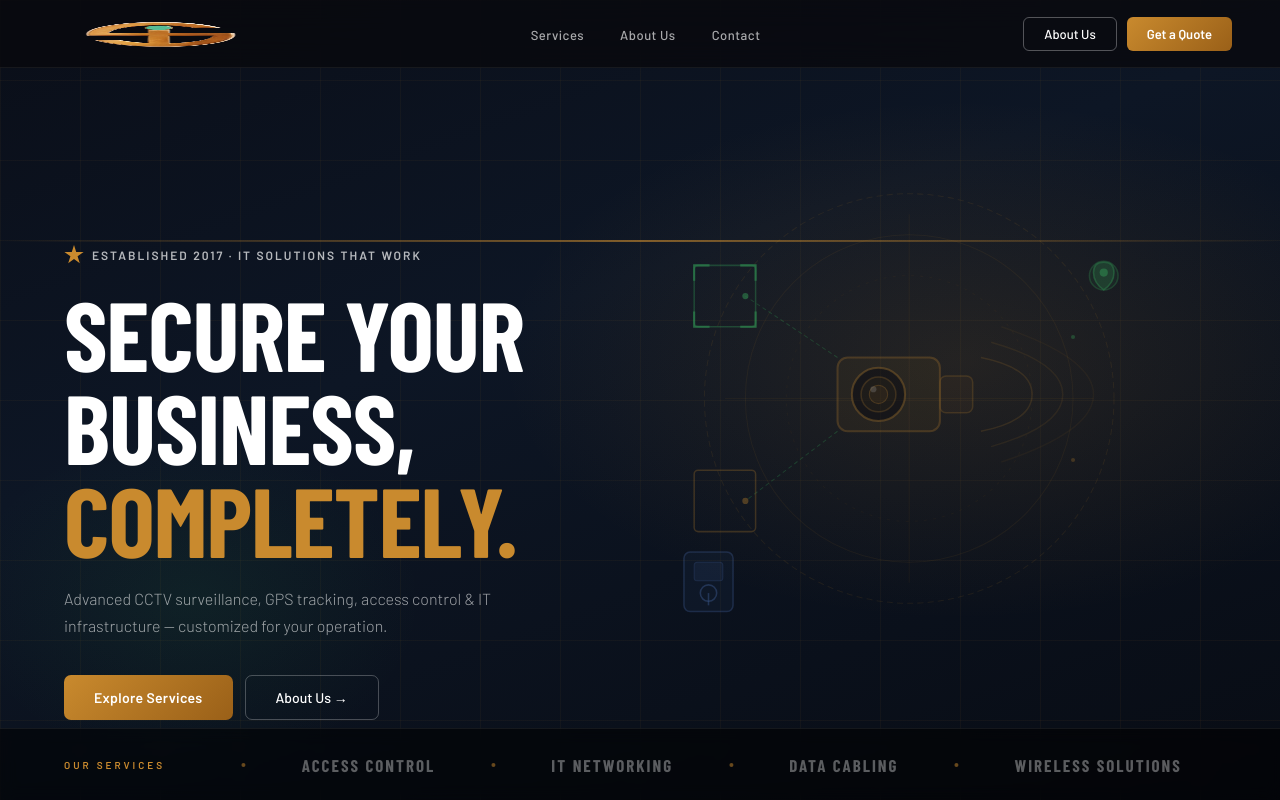
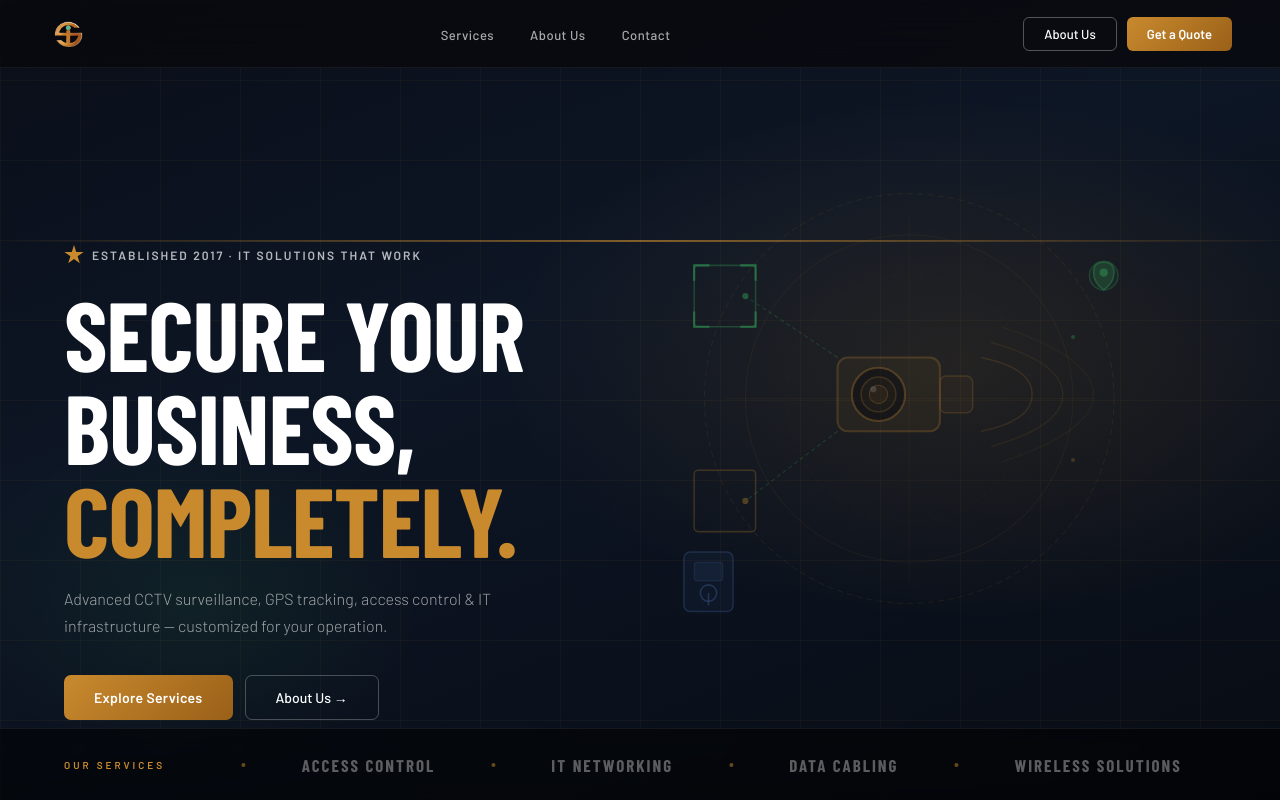
Before and after one commit to jrdnlrs/SIS, a website: page index.html in a window 1280 px wide. Shown: the top 800 px of the page. Drawn offline with nearby package versions, Linux system fonts and the light colour scheme; a web font is replaced by a local one.

Commit message:
Update index.html

```diff
--- a/index.html
+++ b/index.html
@@ -12,7 +12,7 @@
 <!-- ═══ NAV ═══ -->
 <nav>
   <a class="nav-logo" href="#">
-    <img src="logo_main.png" width="220" height="40" alt="Supreme Infotech Solutions Logo"/>
+    <img src="logo_main.png" width="40" height="40" alt="Supreme Infotech Solutions Logo"/>
   </a>
   <ul class="nav-links">
     <li><a href="#services">Services</a></li>
```
